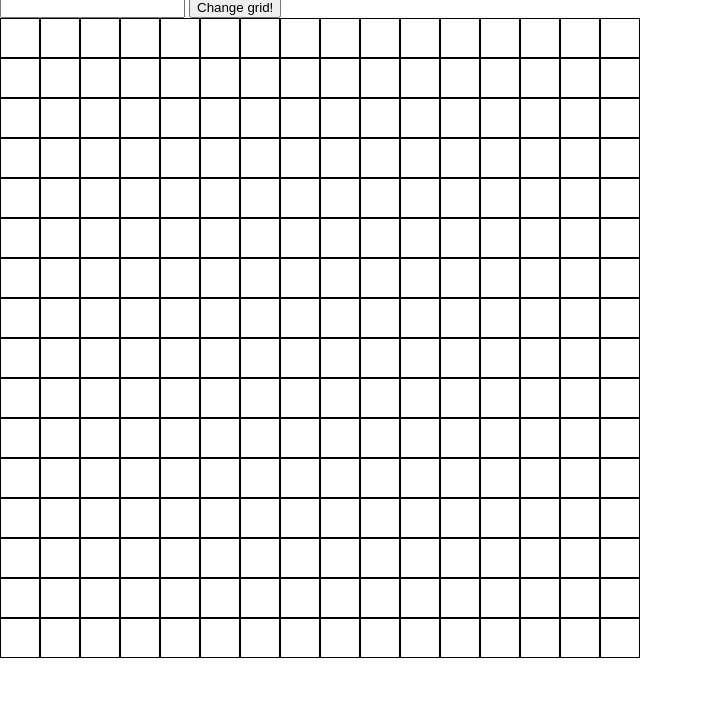
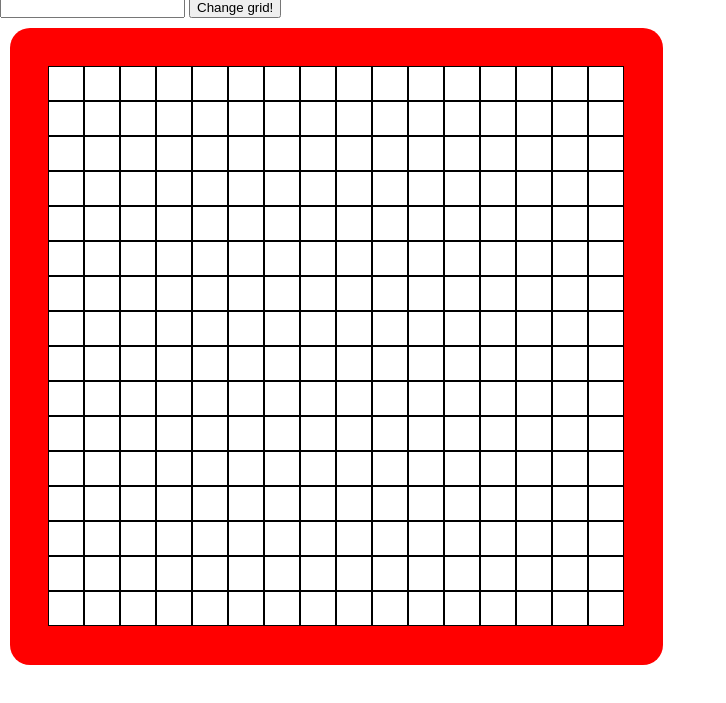
Before and after one commit to JaelAguilar/etch-a-sketch, a plain HTML site: page index.html in a window 1280 px wide. Shown: the part 21-724 px from the top of the page, without its empty margins (0-726 px from the left). Drawn offline with Linux system fonts and the light colour scheme.

Commit message:
Added a better container for grid

```diff
--- a/index.html
+++ b/index.html
@@ -15,8 +15,8 @@
         <button class="changeButton" onclick="changeGrid()">Change grid!</button>
 
     </div>
-    <div class="pixels-container">
-
+    <div class="grid-container">
+    <div class="pixels-container"></div>
     </div>
 </body>
 <script src="script.js"></script>
--- a/styles.css
+++ b/styles.css
@@ -1,9 +1,18 @@
 .pixels-container{
     display:flex;
     flex-direction:column;
-    width:50vw;
-    height:50vw;
-    max-height:80vh;
+    width:45vw;
+    height:45vw;
+    max-height:70vh;
+
+}
+.grid-container{
+    margin:10px;
+    border-radius:20px;
+    padding:3%;
+    background-color: red;
+    width: fit-content;
+    height:fit-content;
 }
 
 .row{
@@ -15,13 +24,14 @@
     border:1px solid black;
     width:auto;
     flex:auto;
+    background-color: white;
 }
 body{
     margin:0;
 }
 
 .pixel:hover{
-    background-color: rgba(128, 128, 128, 0.507);
+    background-color: rgb(218, 217, 217);
 }
 
 body,html{
```
